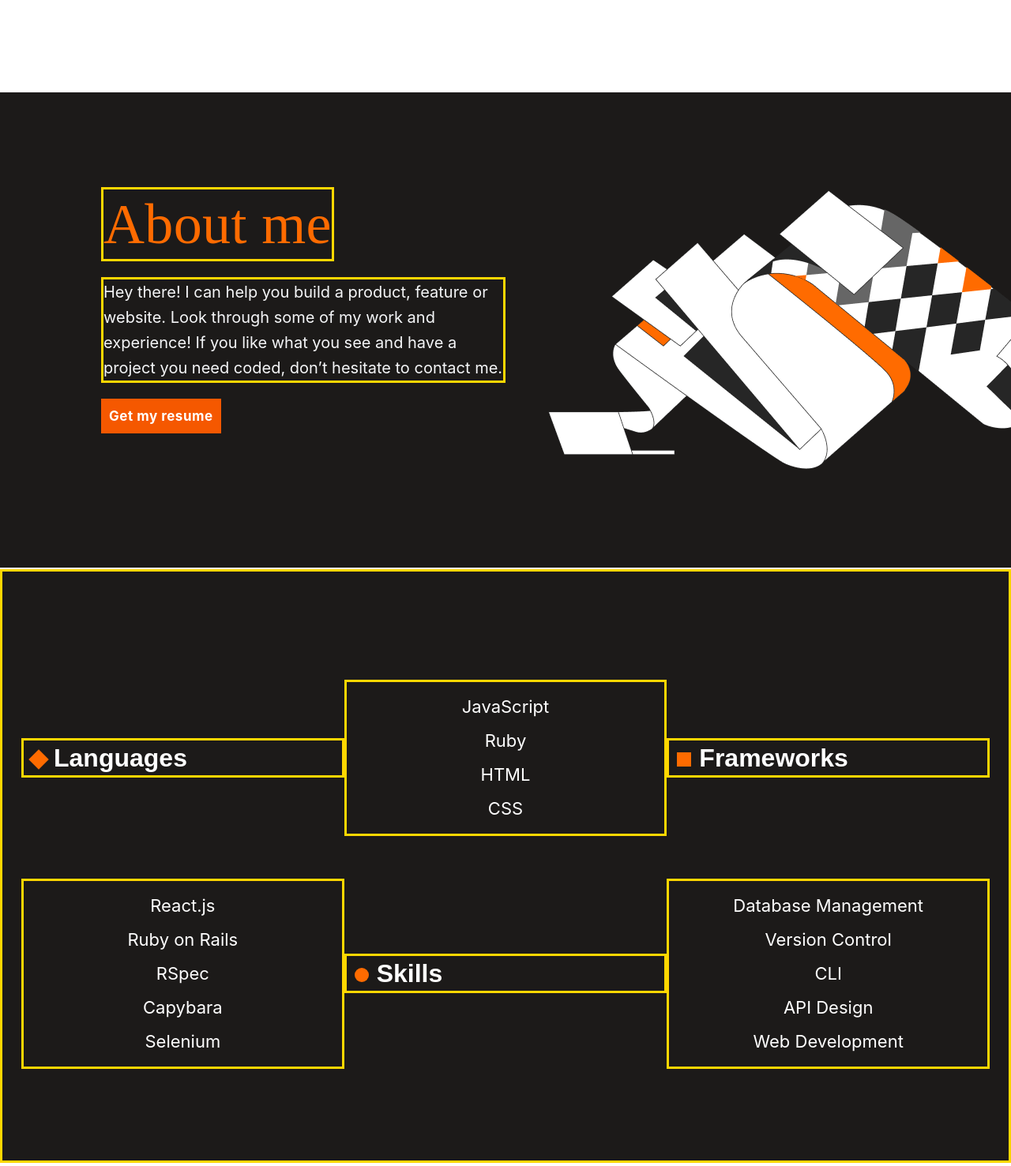
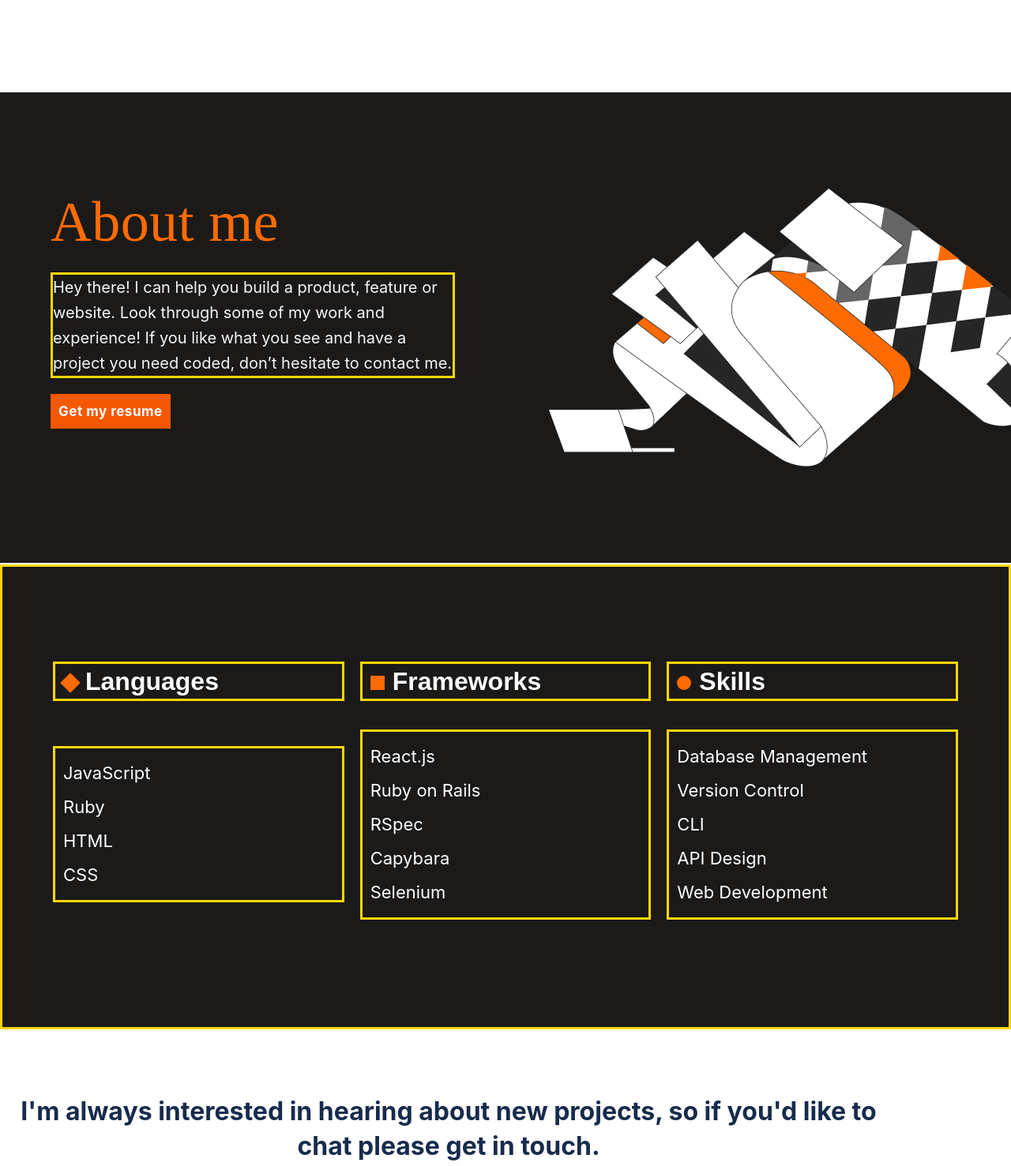
Before and after one commit to rychrr/portofolio_page, a website: page index.html in a window 1280 px wide. Shown: the part 2310-3787 px from the top of the page at 79% size. Drawn offline with Linux system fonts and the light colour scheme; a web font is replaced by a local one.

Commit message:
Updated the recent work sections for desktop_2

```diff
--- a/index.html
+++ b/index.html
@@ -213,9 +213,11 @@
       </div>
     </section>
     <div class="vector-line"></div>
+
+
     <section class="work_skills">
       <div class="about_us_headers_grp">
-        <span class="bullet_icons diamond"> </span>
+        <span class="bullet_icons diamond"></span>
         <p class="about_us_headers">Languages</p>
       </div>
       <ul class="about_us_ul language">
@@ -224,25 +226,21 @@
         <li class="about_us_li lang">HTML</li>
         <li class="about_us_li lang">CSS</li>
       </ul>
-      </div>
-
       <div class="about_us_headers_grp">
-        <span class="bullet_icons reectangle"> </span>
+        <span class="bullet_icons rectangle"></span>
         <p class="about_us_headers">Frameworks</p>
       </div>
-      <ul class="about_us_ul skills">
+      <ul class="about_us_ul framework">
         <li class="about_us_li frameworks">React.js</li>
         <li class="about_us_li frameworks">Ruby on Rails</li>
         <li class="about_us_li frameworks">RSpec</li>
         <li class="about_us_li frameworks">Capybara</li>
         <li class="about_us_li frameworks">Selenium</li>
       </ul>
-
       <div class="about_us_headers_grp">
-        <span class="bullet_icons circle"> </span>
-        <p class="about_us_headers">Skills</p>
+        <span class="bullet_icons circle"></span>
+        <p class="about_us_headers"> Skills</p>
       </div>
-
       <ul class="about_us_ul skills">
         <li class="about_us_li skills">Database Management</li>
         <li class="about_us_li skills">Version Control</li>
@@ -250,7 +248,6 @@
         <li class="about_us_li skills">API Design</li>
         <li class="about_us_li skills">Web Development</li>
       </ul>
-
     </section>
 
     <!-- CONTACT  FORM  -->
--- a/style.css
+++ b/style.css
@@ -272,17 +272,17 @@ body {
 
 .about_us_main {
   background: #1c1a19;
-  display: block ;
-  padding: 15vh 10vw 15vh 10vw;
   background-image: url("./img/about_us_bckgrnd.png");
   background-repeat: no-repeat;
   background-position: right bottom;
+  margin: 0px;
 
 }
 
 
 .about_us  {
   display: flex;
+  padding: 15vh 5vw 15vh 5vw;
   flex-direction: column;
   align-items: flex-start;
   justify-content: flex-start;
@@ -749,16 +749,11 @@ textarea::placeholder {
 .about_us_main {
   background-image: url("./img/desktop_boutus.png");
   background-position: right center;
-  background-repeat: no-repeat;
 }
 
   .about_us  {
     width: 50%;
     background-image: none;
-  }
-
-  .about_us > h2 {
-    border: solid gold;
   }
 
   .about_us > p  {
@@ -791,18 +786,52 @@ textarea::placeholder {
     margin: 0px;
   }
 
-  .work_skills {
-    display: grid;
-    grid-template-columns: repeat(3,1fr);
-    grid-template-rows: repeat(2,1fr);
-    border: solid gold;
 
-  }
+/* SKills sections  */
+.work_skills {
+  display: grid;
+  padding: 15vh 5vw 15vh 5vw;
+  grid-template-columns: repeat(3, 1fr);
+  grid-template-rows: auto auto;
+  gap: 20px;
+}
 
 .about_us_headers_grp {
-  justify-content: flex-start;
-  align-items: baseline;
-  border: solid gold;
+ align-items: baseline;
+ justify-content: flex-start;
+}
+
+.about_us_ul {
+  justify-content: baseline ;
+  align-items: flex-start;
+
+}
+
+.about_us_headers_grp:nth-child(1),
+.about_us_headers_grp:nth-child(2),
+.about_us_headers_grp:nth-child(5) {
+  grid-row: 1 / 2;
+}
+
+.about_us_ul.language,
+.about_us_ul.skills:nth-child(1),
+.about_us_ul.skills:nth-child(2 ) {
+  grid-row: 2 / 3;
+}
+
+.about_us_headers_grp:nth-child(1),
+.about_us_ul.language {
+  grid-column: 1 / 2;
+}
+
+.about_us_headers_grp:nth-child(2),
+.about_us_ul.skills:nth-child(1) {
+  grid-column: 2 / 3;
+}
+
+.about_us_headers_grp:nth-child(5),
+.about_us_ul.skills:nth-child(2) {
+  grid-column: 3 / 4;
 }
 
 
```
